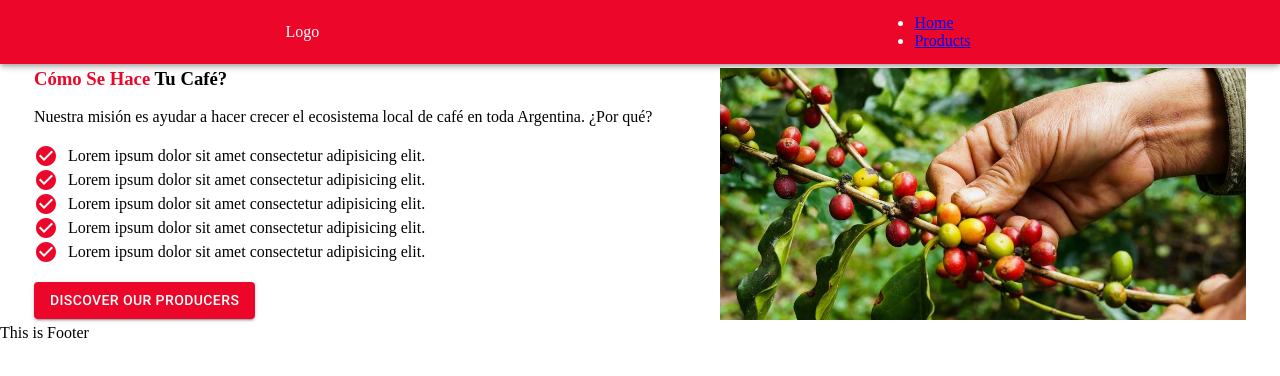
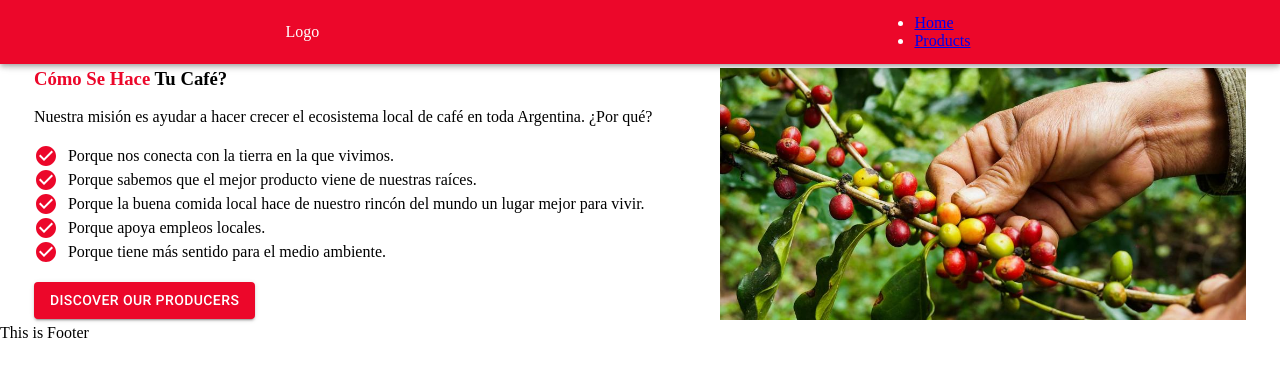
Before and after one commit to eugenia1984/e-commerce, a React (Create React App) app in the folder rincon-del-cafe/: page / in a window 1280 px wide. Shown: the top 376 px of the page. Built offline with nearby package versions, Linux system fonts and the light colour scheme.

Commit message:
se aplicaron estilos

```diff
--- a/rincon-del-cafe/src/components/Features.jsx
+++ b/rincon-del-cafe/src/components/Features.jsx
@@ -4,11 +4,12 @@ import cafe from "../assets/images/cafe.jpg";
 import CheckCircleIcon from "@mui/icons-material/CheckCircle";
 import { BtnPrimary } from "./BtnPrimary";
 import { styled } from '@mui/system';
+import "./features.css"
 
 
 const Features = () => {
 function change(){
-  alert("hola")
+ window.open("https://camaraargentinacafe.com.ar/", "_blank")
 }
 
   return (
@@ -20,40 +21,40 @@ function change(){
         >
           <Box sx={{height: "auto"}}
           >
-            <h3><span style={{color: "#ec072a"}}>Cómo Se Hace </span>  Tu Café?</h3> <br />
+            <h3><span className="h3-span">Cómo Se Hace </span>  Tu Café?</h3> <br />
             <p>
               Nuestra misión es ayudar a hacer crecer el ecosistema local de café  en toda Argentina. ¿Por qué?
             </p> <br />
-            <p style={{display: "flex", alignItems: "center"}}>
+            <p>
             <CheckCircleIcon sx={{color: "primary.main"}}/>
-            <span style={{marginLeft: "10px"}}>Lorem ipsum dolor sit amet consectetur adipisicing elit.
+            <span>Porque nos conecta con la tierra en la que vivimos.
               </span>
             </p>
-            <p style={{display: "flex", alignItems: "center"}}>
+            <p>
             <CheckCircleIcon sx={{color: "primary.main"}}/>
-            <span style={{marginLeft: "10px"}}>Lorem ipsum dolor sit amet consectetur adipisicing elit.
+            <span>Porque sabemos que el mejor producto viene de nuestras raíces.
               </span>
             </p>
-            <p style={{display: "flex", alignItems: "center"}}>
+            <p>
             <CheckCircleIcon sx={{color: "primary.main"}}/>
-            <span style={{marginLeft: "10px"}}>Lorem ipsum dolor sit amet consectetur adipisicing elit.
+            <span>Porque la buena comida local hace de nuestro rincón del mundo un lugar mejor para vivir.
               </span>
             </p>
-            <p style={{display: "flex", alignItems: "center"}}>
+            <p>
             <CheckCircleIcon sx={{color: "primary.main"}}/>
-            <span style={{marginLeft: "10px"}}> Lorem ipsum dolor sit amet consectetur adipisicing elit.
+            <span>Porque apoya empleos locales.
              </span>
             </p>
-            <p style={{display: "flex", alignItems: "center"}}>
+            <p>
             <CheckCircleIcon sx={{color: "primary.main"}}/>
-            <span style={{marginLeft: "10px"}}>Lorem ipsum dolor sit amet consectetur adipisicing elit.
+            <span>Porque tiene más sentido para el medio ambiente.
               </span>
             </p> <br />
 
             <BtnPrimary name="Discover Our Producers" function={change}/>
           </Box>
           <Box >
-            <img src={cafe} alt="" style={{height:"251.7px", alignSelf: "flex-start"}}/>
+            <img src={cafe} alt="cafe"/>
           </Box>
 
 
--- /dev/null
+++ b/rincon-del-cafe/src/components/features.css
@@ -0,0 +1,16 @@
+p{
+    display: flex;
+    align-items: center;
+
+}
+span{
+    margin-left: 10px;
+}
+.h3-span{
+    color: #ec072a;
+    margin-left: 0;
+}
+
+img{
+    height: 251.7px
+}
```
